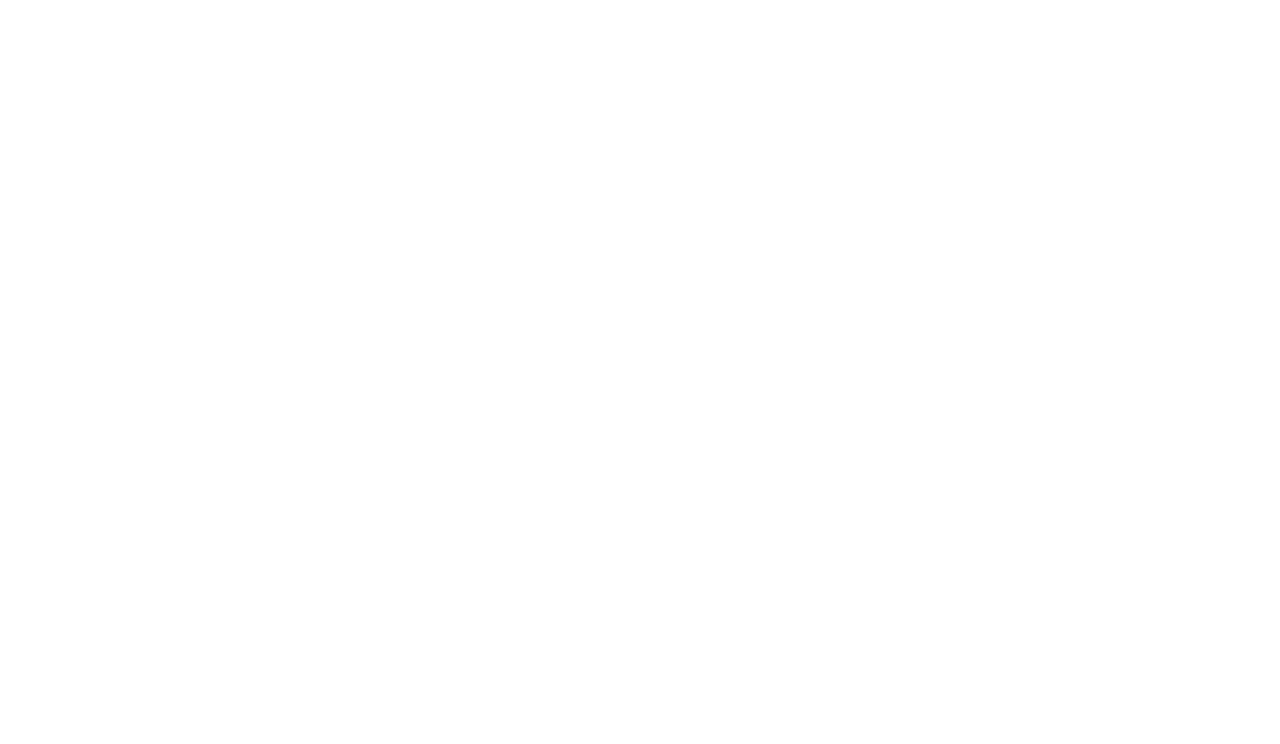
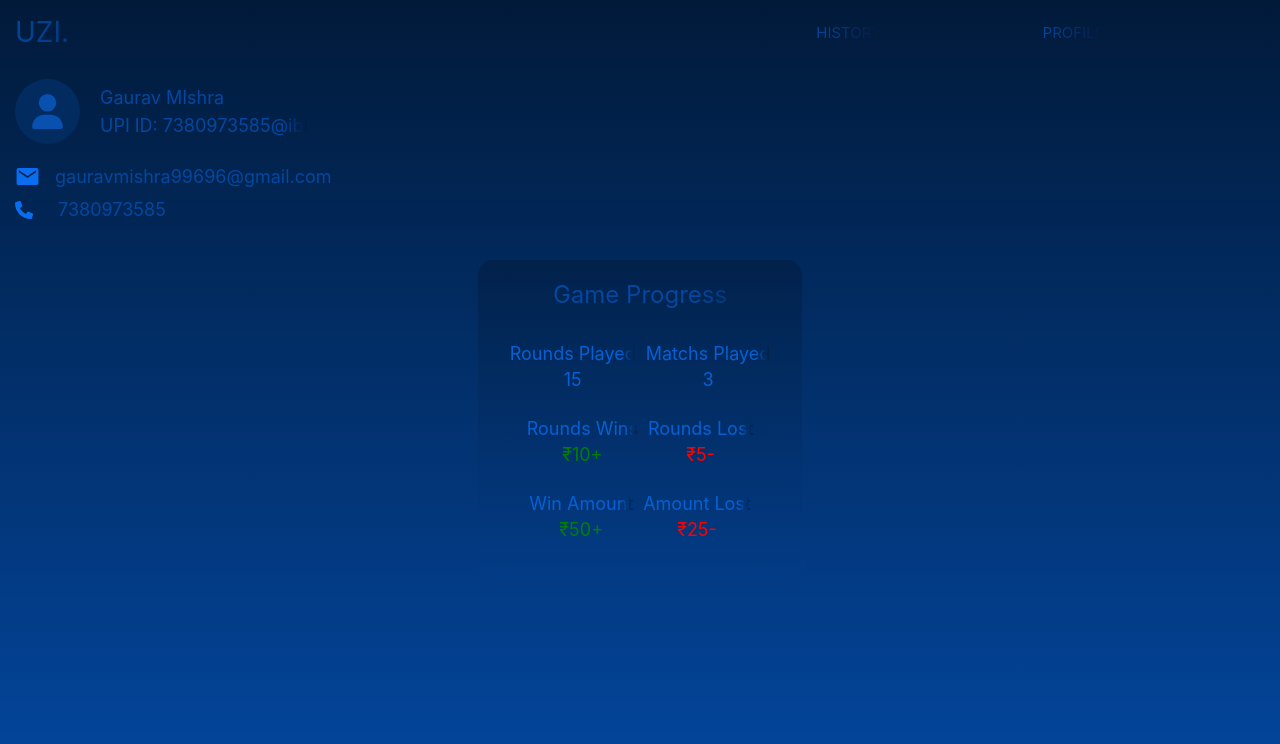
Before and after one commit to Gaurav99696/UZI_Frontend, a React (Create React App) app: page /profile in a window 1280 px wide. Before the commit this address had no page. Shown: the top 744 px of the page. Built offline with nearby package versions, Linux system fonts and the light colour scheme; the HTML template or start-up script is replaced by a standard one.

Commit message:
Profile fontend ready to lunch

```diff
--- a/src/App.css
+++ b/src/App.css
@@ -291,3 +291,124 @@
   color: #135ec1;
   margin-top: 35px;
 }
+
+.userDetails {
+  padding: 15px;
+}
+
+.userDetails .mainDetails {
+  width: 100%;
+  display: flex;
+  align-items: center;
+  gap: 20px;
+}
+
+.userDetails .mainDetails .image {
+  width: 65px;
+  height: 65px;
+  border-radius: 50px;
+  background-color: #022B60;
+  display: flex;
+  align-items: center;
+  justify-content: center;
+  overflow: hidden;
+}
+
+.userDetails .mainDetails .image #user {
+  font-size: 35px;
+  color: #0851b0;
+}
+
+.userDetails .details {
+  display: flex;
+  flex-direction: column;
+  gap: 7px;
+}
+
+.userDetails .details .username,
+.userDetails .details .upiId,
+.userDetails .normDetails .email,
+.userDetails .normDetails .phoneNo {
+  background: -webkit-linear-gradient(180deg, #011A3A 0%, #0347A0 12%);
+  -webkit-background-clip: text;
+  -webkit-text-fill-color: transparent;
+  font-size: 18px;
+}
+
+.userDetails .normDetails {
+  display: flex;
+  flex-direction: column;
+  gap: 10px;
+  margin-top: 20px;
+}
+
+.userDetails .normDetails .email,
+.userDetails .normDetails .phoneNo {
+  display: flex;
+  align-items: center;
+  gap: 15px;
+}
+
+.userDetails .normDetails .phoneNo {
+  gap: 25px;
+}
+
+.userDetails .normDetails .email #emailIcon {
+  font-size: 25px;
+  color: #0a6df0;
+}
+
+.userDetails .normDetails .phoneNo #phoneIcon {
+  font-size: 18px;
+  color: #0a6df0;
+}
+
+.gameProgress {
+  width: 100%;
+  display: flex;
+  align-items: center;
+  justify-content: center;
+  margin-top: 25px;
+}
+
+.gameProgress .card {
+  width: 324px;
+  height: 320px;
+  background: linear-gradient(to bottom, rgba(1, 26, 58, 0.5), rgba(3, 61, 136, 0.5));
+  border-radius: 15px;
+  padding: 20px 20px;
+}
+
+.gameProgress .card .progressBoard {
+  background: -webkit-linear-gradient(180deg, #011A3A 0%, #0347A0 30%);
+  -webkit-background-clip: text;
+  -webkit-text-fill-color: transparent;
+  text-align: center;
+  font-size: 24px;
+}
+
+.gameProgress .card .progress {
+  display: flex;
+  align-items: center;
+  justify-content: center;
+  gap: 10px;
+  flex-wrap: wrap;
+  margin-top: 25px;
+}
+
+.gameProgress .card .progress .box {
+  height: 65px;
+  text-align: center;
+  display: flex;
+  align-items: center;
+  flex-direction: column;
+  justify-content: center;
+  gap: 5px;
+  font-size: 18px;
+}
+
+.blue {
+  background: -webkit-linear-gradient(180deg, #011A3A 0%, #0660d4 12%);
+  -webkit-background-clip: text;
+  -webkit-text-fill-color: transparent;
+}
--- a/src/App.js
+++ b/src/App.js
@@ -5,6 +5,7 @@
 import Login from "./Pages/Login";
 import Signup from "./Pages/Signup";
 import VarificatonOTP from "./Pages/VarificatonOTP";
+import Profile from "./Pages/Profile";
 function App() {
   return (
     <>
@@ -14,6 +15,7 @@
         <Route path="/login" element={<Login />} />
         <Route path="/signup" element={<Signup />} />
         <Route path="/varify" element={<VarificatonOTP />} />
+        <Route path="/profile" element={<Profile />} />
       </Routes>
     </>
   );
--- /dev/null
+++ b/src/Pages/Profile.jsx
@@ -0,0 +1,93 @@
+import React, { useState } from "react";
+import Nav from "../components/Nav";
+import { FaUser } from "react-icons/fa6";
+import { FaPhone } from "react-icons/fa6";
+import { IoMdMail } from "react-icons/io";
+
+const Profile = () => {
+  let [userData, setUserData] = useState({
+    userName: "Gaurav MIshra",
+    upiId: "7380973585@ibl",
+    email: "gauravmishra99696@gmail.com",
+    phoneNumber: "7380973585",
+    gameProgress: {
+      roundsPlayed: 15,
+      matchesPlayed: 3,
+      roundsWon: 10,
+      roundsLost: 5,
+      winAmount: 50,
+      lostAmount: 25,
+    },
+  });
+  return (
+    <>
+      <div style={{ height: "100vh" }}>
+        <Nav home={true} />
+        <div className="userDetails">
+          <div className="mainDetails">
+            <div className="image">
+              <FaUser id="user" />
+            </div>
+            <div className="details">
+              <div className="username">{userData.userName}</div>
+              <div className="upiId">UPI ID: {userData.upiId}</div>
+            </div>
+          </div>
+          <div className="normDetails">
+            <div className="email">
+              <IoMdMail id="emailIcon" />
+              {userData.email}
+            </div>
+            <div className="phoneNo">
+              <FaPhone id="phoneIcon" /> {userData.phoneNumber}
+            </div>
+          </div>
+        </div>
+        <div className="gameProgress">
+          <div className="card">
+            <div className="progressBoard">Game Progress</div>
+
+            <div className="progress">
+              <div className="roundsPlayed box">
+                <div className="blue">Rounds Played</div>
+                <div className="blue">{userData.gameProgress.roundsPlayed}</div>
+              </div>
+              <div className="matchesPlayed box">
+                <div className="blue">Matchs Played</div>
+                <div className="blue">
+                  {userData.gameProgress.matchesPlayed}
+                </div>
+              </div>
+              <div className="roundsWins box">
+                <div className="blue">Rounds Wins</div>
+                <div style={{ color: "green" }}>
+                  &#8377;{userData.gameProgress.roundsWon}+
+                </div>
+              </div>
+              <div className="roundsLouse box">
+                <div className="blue">Rounds Lost</div>
+                <div style={{ color: "red" }}>
+                  &#8377;{userData.gameProgress.roundsLost}-
+                </div>
+              </div>
+              <div className="winAmount box">
+                <div className="blue">Win Amount</div>
+                <div style={{ color: "green" }}>
+                  &#8377;{userData.gameProgress.winAmount}+
+                </div>
+              </div>
+              <div className="louseAmount box">
+                <div className="blue">Amount Lost</div>
+                <div style={{ color: "red" }}>
+                  &#8377;{userData.gameProgress.lostAmount}-
+                </div>
+              </div>
+            </div>
+          </div>
+        </div>
+      </div>
+    </>
+  );
+};
+
+export default Profile;
--- a/src/components/Nav.jsx
+++ b/src/components/Nav.jsx
@@ -1,7 +1,7 @@
 import React from "react";
 import { useNavigate } from "react-router-dom";
 
-const Nav = ({ show }) => {
+const Nav = ({ show, home }) => {
   const navigate = useNavigate();
   return (
     <div className="nav">
@@ -17,6 +17,17 @@
             </div>
           </>
         ) : null}
+
+        {home ? (
+          <>
+            <div className="login" onClick={() => navigate("/login")}>
+              History
+            </div>
+            <div className="signup" onClick={() => navigate("/signup")}>
+              Profile
+            </div>
+          </>
+        ) : null}
       </div>
     </div>
   );
```
